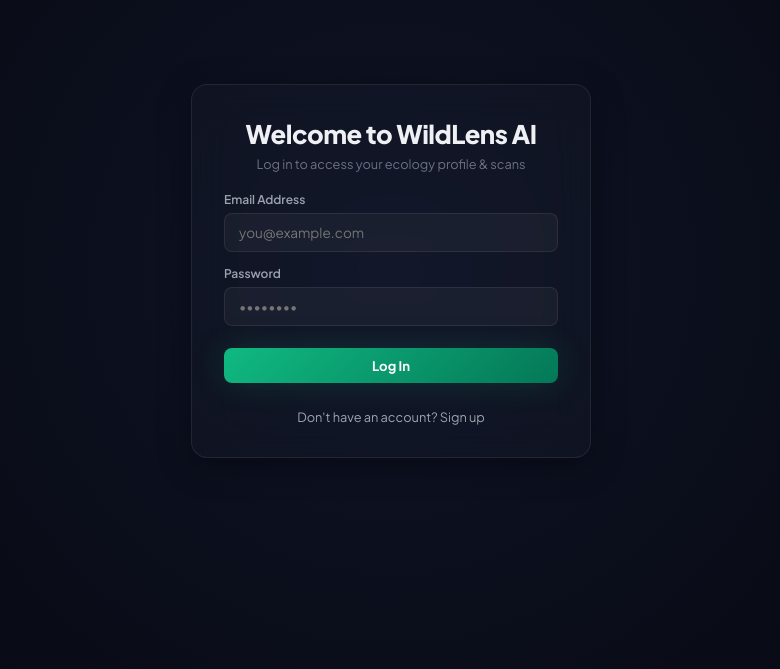
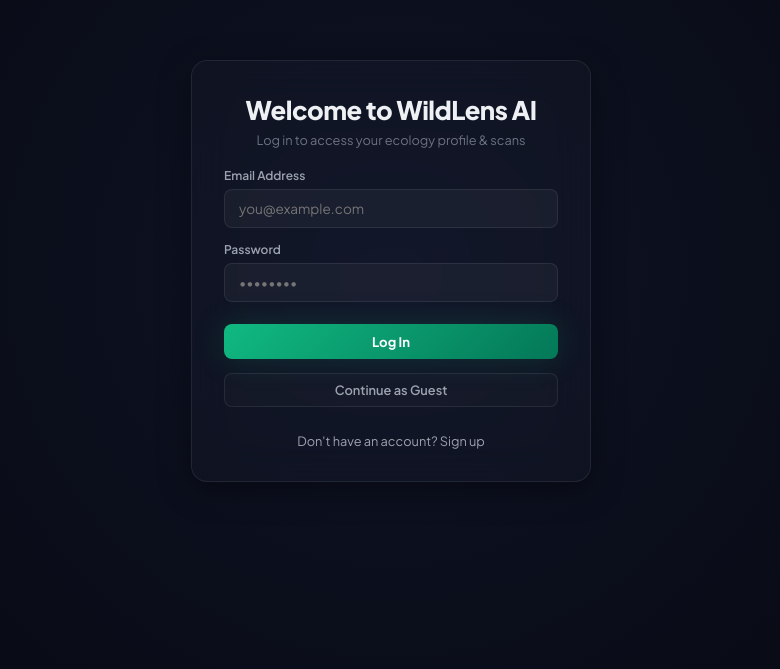
Before and after one commit to joel-dsilva/WildLens-AI, a React (Vite) app in the folder frontend/: page / in a window 1280 px wide. Shown: the part 129-798 px from the top of the page, without its empty margins (249-1029 px from the left). Built offline with nearby package versions, Linux system fonts and the light colour scheme.

Commit message:
Feat: Add Guest mode bypass button to authentication screen

```diff
--- a/frontend/src/App.jsx
+++ b/frontend/src/App.jsx
@@ -368,6 +368,18 @@
             {authError && <div className="auth-error">{authError}</div>}
             <button type="submit" className="btn-accent" style={{width: '100%', justifyContent: 'center', marginTop: 8}} disabled={authLoading}>
               {authLoading ? <Loader2 size={16} className="spin"/> : authMode === "login" ? "Log In" : "Sign Up"}
+            </button>
+            <button
+              type="button"
+              className="btn-ghost"
+              style={{width: '100%', justifyContent: 'center', background: 'rgba(255,255,255,0.02)', borderColor: 'rgba(255,255,255,0.08)'}}
+              onClick={() => {
+                const guestSession = { user: { id: "guest", email: "guest@wildlens.ai" }, success: true };
+                localStorage.setItem("wl_session", JSON.stringify(guestSession));
+                setSession(guestSession);
+              }}
+            >
+              Continue as Guest
             </button>
           </form>
           <div className="auth-toggle" onClick={() => { setAuthMode(authMode === "login" ? "signup" : "login"); setAuthError(""); }}>
```
Also changed, not shown: 2 other files (tests, documents, lock files or other folders).
